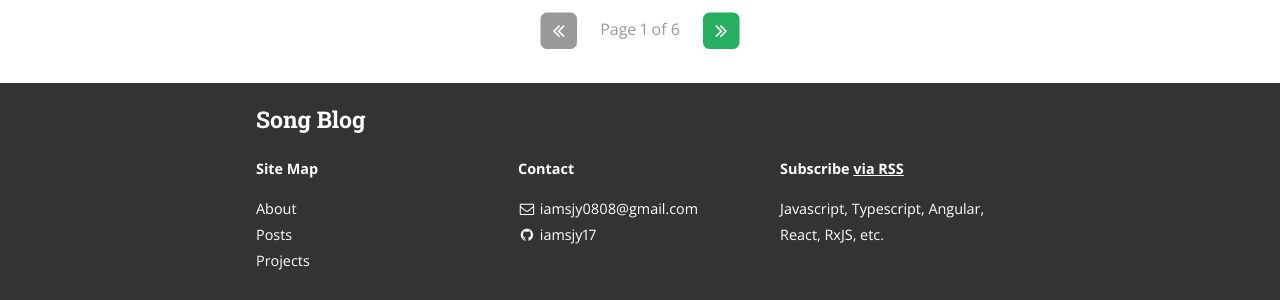
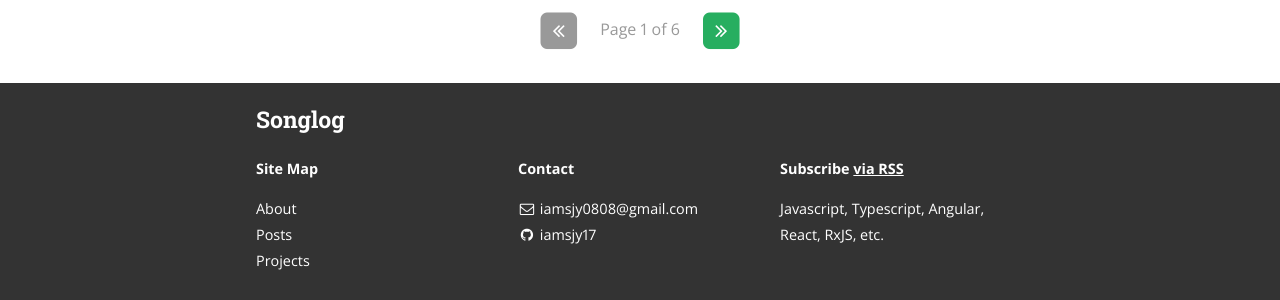
Before and after one commit to iamsjy17/iamsjy17.github.io, a Jekyll site: the page built from index.html, in a window 1280 px wide. Shown: the part 1954-2254 px from the top of the page. Built offline with Jekyll 4.4.1, drawn with Linux system fonts in a browser that asks for light colours; nearby versions of some CDN libraries; some web fonts are replaced; the list of posts is cut into pages by our own code.

Commit message:
fix: 블로그 이름 수정

```diff
--- a/_config.yml
+++ b/_config.yml
@@ -9,7 +9,7 @@ exclude:
   - "/vendor/"
 
 # Site settings
-title: "Song Blog"
+title: "Songlog"
 _title1: "Songlog"
 subtitle: "WEB . JAVASCRIPT . TYPESCRIPT . ANGULAR . REACT . RXJS"
 email: iamsjy0808@gmail.com
```
